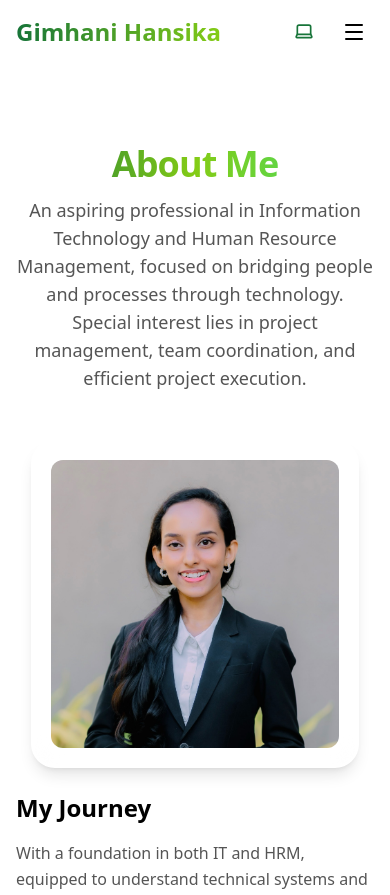
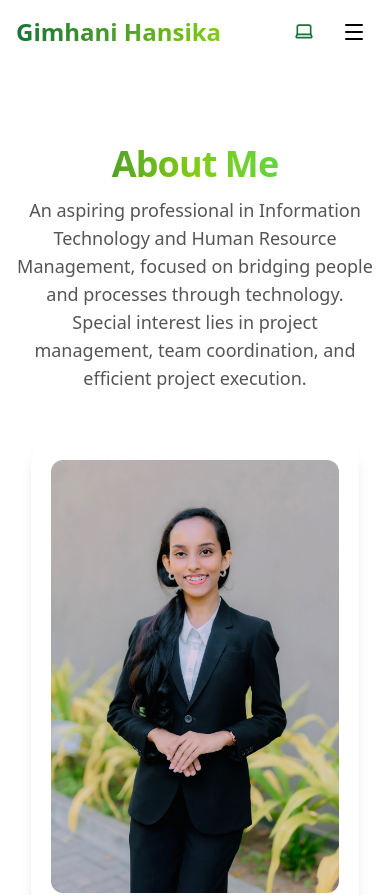
Before and after one commit to ICT-Courses/ict2233-ca-02-Hansi-Umayangani, a React (Vite) app: page /about in a window 390 px wide. Shown: the top 895 px of the page. Built offline with nearby package versions, Linux system fonts and the light colour scheme.

Commit message:
Allow profile image card to display full image height - Removed fixed height classes (h-72, md:h-80) from profile picture - Let image height adjust naturally while keeping responsive width - Ensures full portrait image is visible inside the card

```diff
--- a/src/components/AboutHero.jsx
+++ b/src/components/AboutHero.jsx
@@ -1,7 +1,7 @@
 "use client";
 
 import { motion } from "framer-motion";
-import profilePic from "../assets/Profile_Picture.JPG";
+import profilePic from "../assets/Profile_Picture02.JPG";
 import Button from "./Button";
 import { Download } from "lucide-react";
 
@@ -46,7 +46,7 @@ export default function AboutHero() {
                     <img
                     src={profilePic}
                     alt="Profile picture"
-                    className="w-72 h-72 md:w-80 md:h-80 object-cover rounded-xl shadow-inner"
+                    className="w-72  md:w-80 object-cover rounded-xl shadow-inner"
                     />
                 </div>
                 </div>
```
Also changed, not shown: src/assets/Profile_Picture02.jpg (added).
